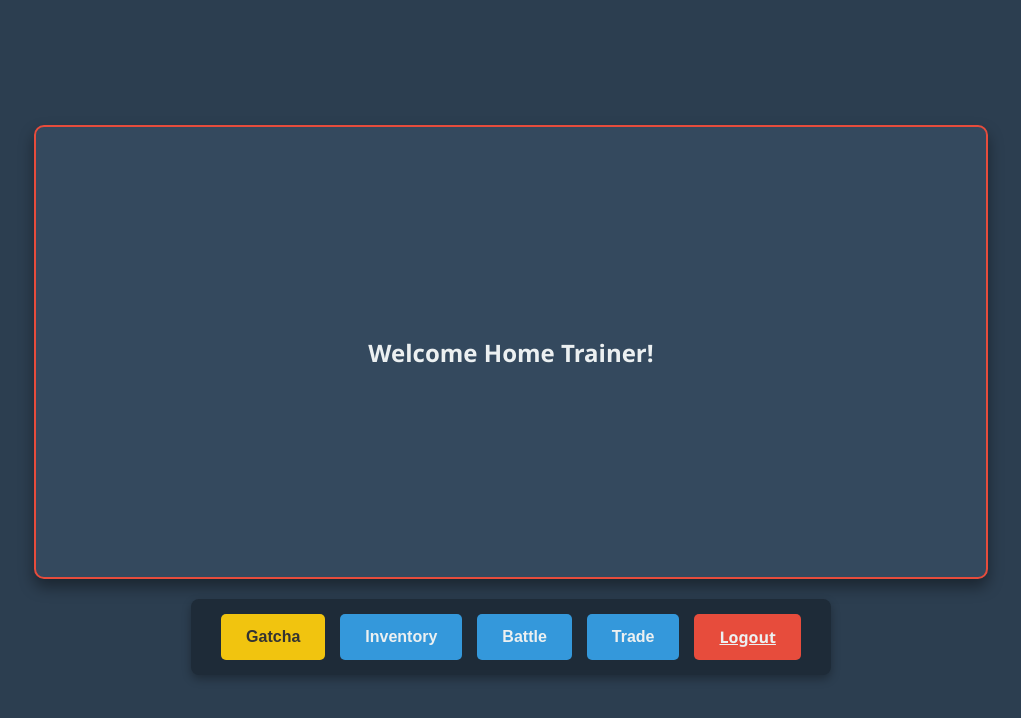
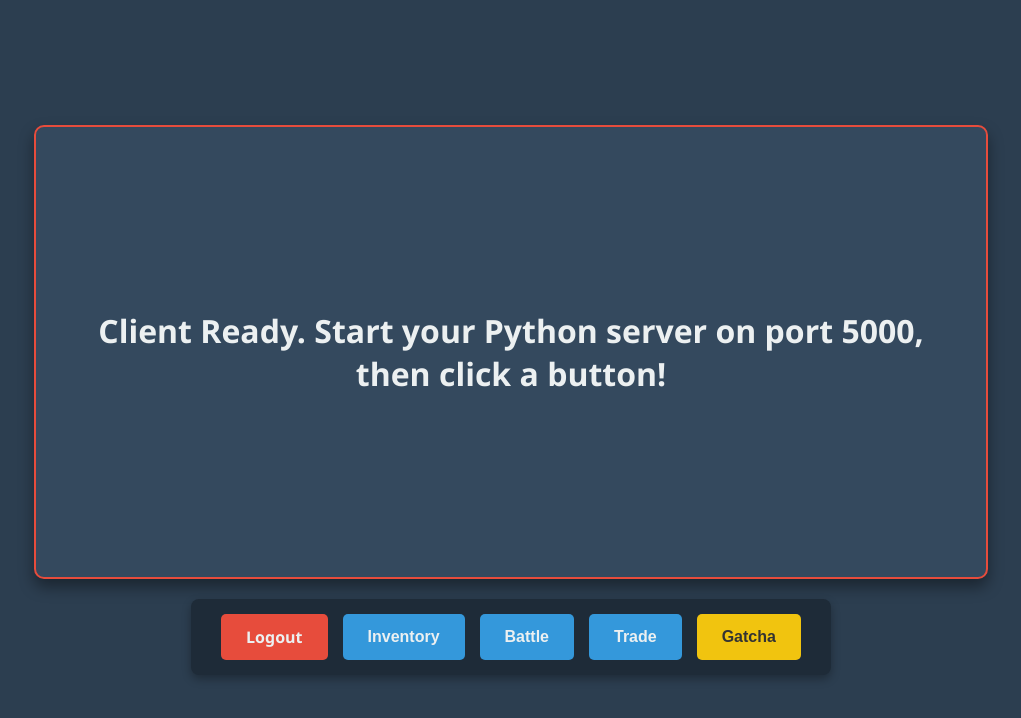
Before and after one commit to PhuLNguyen/Pokemon-Nexus, a Flask app: page /home in a window 1280 px wide. Shown: the top 718 px of the page, without its empty margins (129-1150 px from the left). Run offline with Flask 3, Linux system fonts and the light colour scheme; some libraries are stand-ins or nearby versions.

Commit message:
1. updated home.html to separate client and server code 2. manually tested: gatcha function without mongodb.

```diff
--- a/web/app.py
+++ b/web/app.py
@@ -111,6 +111,7 @@ def run_gatcha():
 
     # Define a pool of possible gatcha pulls
     # Add the player's email to associate the Pokemon with the user
+    """
     gatcha_pool = [
         {"player":session("email"), "name": "Squirtle", "atk": 48, "def": 65, "hp": 44, "image": "https://raw.githubusercontent.com/PokeAPI/sprites/master/sprites/pokemon/7.png"},
         {"player":session("email"), "name": "Jigglypuff", "atk": 45, "def": 20, "hp": 115, "image": "https://raw.githubusercontent.com/PokeAPI/sprites/master/sprites/pokemon/39.png"},
@@ -122,6 +123,16 @@ def run_gatcha():
 
     # Save the new Pokemon to the database
     mongo.db.pokemon.insert_one(new_pokemon)
+    """
+
+    gatcha_pool = [
+        {"name": "Squirtle", "atk": 48, "def": 65, "hp": 44, "image": "https://raw.githubusercontent.com/PokeAPI/sprites/master/sprites/pokemon/7.png"},
+        {"name": "Jigglypuff", "atk": 45, "def": 20, "hp": 115, "image": "https://raw.githubusercontent.com/PokeAPI/sprites/master/sprites/pokemon/39.png"},
+        {"name": "Snorlax", "atk": 110, "def": 65, "hp": 160, "image": "https://raw.githubusercontent.com/PokeAPI/sprites/master/sprites/pokemon/143.png"}
+    ]
+
+    # Select a random Pokemon from the pool
+    new_pokemon = random.choice(gatcha_pool)
 
     # Return the newly caught Pokemon data
     return jsonify({"message": "Gatcha successful!", "new_pokemon": new_pokemon})
--- a/web/templates/home.html
+++ b/web/templates/home.html
@@ -3,31 +3,31 @@
 <head>
     <meta charset="UTF-8">
     <meta name="viewport" content="width=device-width, initial-scale=1.0">
-    <title>Dynamic Game Menu</title>
+    <title>Game Client</title>
     <style>
+        /* CSS from previous response remains the same for styling */
         body {
             font-family: 'Segoe UI', Tahoma, Geneva, Verdana, sans-serif;
             display: flex;
-            flex-direction: column; /* Stack action and menu areas */
+            flex-direction: column;
             justify-content: center;
             align-items: center;
             min-height: 100vh;
             margin: 0;
-            background-color: #2c3e50; /* Darker background for a game feel */
+            background-color: #2c3e50;
             color: #ecf0f1;
         }
 
-        /* --- Action Container (The Main Display Area) --- */
         #action-container {
             width: 80%;
             max-width: 900px;
             min-height: 400px;
-            margin-bottom: 20px; /* Space between action and menu */
+            margin-bottom: 20px;
             padding: 25px;
             background-color: #34495e;
             border-radius: 10px;
             box-shadow: 0 8px 15px rgba(0, 0, 0, 0.4);
-            border: 2px solid #e74c3c; /* A game border */
+            border: 2px solid #e74c3c;
             display: flex;
             flex-direction: column;
             align-items: center;
@@ -35,10 +35,9 @@
             text-align: center;
         }
 
-        /* --- Menu Container (The Buttons) --- */
         .menu-container {
             display: flex;
-            flex-direction: row; /* Horizontal button layout */
+            flex-direction: row;
             gap: 15px;
             padding: 15px 30px;
             background-color: #1e2b38;
@@ -56,11 +55,13 @@
             border-radius: 5px;
             cursor: pointer;
             transition: background-color 0.2s ease, transform 0.1s ease;
+            text-decoration: none;
+            display: inline-block;
+            text-align: center;
         }
 
-        /* Specific styles for different button vibes */
-        #logout-btn { background-color: #e74c3c; } /* Red */
-        #gatcha-btn { background-color: #f1c40f; color: #333; } /* Yellow/Gold */
+        #logout-btn { background-color: #e74c3c; }
+        #gatcha-btn { background-color: #f1c40f; color: #333; }
 
         .menu-button:hover {
             background-color: #2980b9;
@@ -73,7 +74,6 @@
 
         .menu-button:active { transform: translateY(0); }
 
-        /* Styles for content inside the action container */
         .pokemon-card {
             background: #fff;
             color: #333;
@@ -103,53 +103,41 @@
 <body>
 
     <div id="action-container">
-        <h1>Welcome! Select a menu option to begin.</h1>
-        <p>This is where the dynamic content will appear.</p>
+        <h1>Welcome! Please connect to the server (port 5000).</h1>
     </div>
 
     <div class="menu-container">
-		<button id="gatcha-btn" class="menu-button" data-action="gatcha">Gatcha</button>
-        <button id="inventory-btn" class="menu-button" data-action="inventory">Inventory</button>
-        <button id="battle-btn" class="menu-button" data-action="battle">Battle</button>
-        <button id="trade-btn" class="menu-button" data-action="trade">Trade</button>
         <a id="logout-btn" class="menu-button" href="/">Logout</a>
-	</div>
+
+        <button id="inventory-btn" class="menu-button" data-endpoint="inventory">Inventory</button>
+        <button id="battle-btn" class="menu-button" data-endpoint="battle">Battle</button>
+        <button id="trade-btn" class="menu-button" data-endpoint="trade">Trade</button>
+        <button id="gatcha-btn" class="menu-button" data-endpoint="gatcha">Gatcha</button>
+    </div>
 
     <script>
         const actionContainer = document.getElementById('action-container');
-        const menuButtons = document.querySelectorAll('.menu-button');
+        const BASE_URL = 'http://localhost:5000/api/';
 
-        // Initial game data state
-        let pokemonList = [
-            { name: "Pikachu", atk: 55, def: 40, hp: 35, image: "https://raw.githubusercontent.com/PokeAPI/sprites/master/sprites/pokemon/25.png" },
-            { name: "Bulbasaur", atk: 49, def: 49, hp: 45, image: "https://raw.githubusercontent.com/PokeAPI/sprites/master/sprites/pokemon/1.png" },
-            { name: "Charmander", atk: 52, def: 43, hp: 39, image: "https://raw.githubusercontent.com/PokeAPI/sprites/master/sprites/pokemon/4.png" }
-        ];
+        // --- Renderer Functions ---
 
-        // Function to handle the Gatcha logic
-        function handleGatcha() {
-            // Simple random selection from the list
-            const randomIndex = Math.floor(Math.random() * pokemonList.length);
-            const newPokemon = pokemonList[randomIndex];
-
-            // To simulate a 'new' catch, we'll just show the one we pulled.
-            // In a real app, you would fetch a new one and add it to the list.
-
+        function renderGatchaResult(data) {
+            const p = data.new_pokemon;
             return `
                 <div class="pokemon-card">
-                    <h2>🎉 Gatcha Pull! You Got: ${newPokemon.name}! 🎉</h2>
-                    <img src="${newPokemon.image}" alt="${newPokemon.name}">
+                    <h2>🎉 Gatcha Pull! You Got: ${p.name}! 🎉</h2>
+                    <img src="${p.image}" alt="${p.name}">
                     <ul class="stat-list">
-                        <li><strong>HP:</strong> ${newPokemon.hp}</li>
-                        <li><strong>ATK:</strong> ${newPokemon.atk}</li>
-                        <li><strong>DEF:</strong> ${newPokemon.def}</li>
+                        <li><strong>HP:</strong> ${p.hp}</li>
+                        <li><strong>ATK:</strong> ${p.atk}</li>
+                        <li><strong>DEF:</strong> ${p.def}</li>
                     </ul>
+                    <p style="margin-top: 15px;">**This Pokémon has been added to your Inventory!**</p>
                 </div>
             `;
         }
 
-        // Function to handle the Inventory logic
-        function handleInventory() {
+        function renderInventory(pokemonList) {
             if (pokemonList.length === 0) {
                 return `<h2>Inventory Empty</h2><p>You haven't caught any Pokemon yet!</p>`;
             }
@@ -172,40 +160,81 @@
             `;
         }
 
-        // Main function to load content based on the button clicked
-        function loadContent(action) {
-            let content = '';
+        function renderTrade(data) {
+            const tradeList = data.trades.map(trade => `
+                <li><strong>Trade ID ${trade.id}:</strong> Partner: ${trade.partner}, Offering: ${trade.offer}</li>
+            `).join('');
 
-            switch (action) {
-                case 'gatcha':
-                    content = handleGatcha();
-                    break;
-                case 'inventory':
-                    content = handleInventory();
-                    break;
-                case 'battle':
-                    content = '<h2>Battle Queue</h2><p>Searching for opponents...</p><p>You are currently player #5 in the queue.</p>';
-                    break;
-                case 'trade':
-                    content = '<h2>Pending Trades</h2><p>You have 3 pending trade offers.</p><ul><li>Trade with Trainer Red</li><li>Trade with Trainer Blue</li><li>Trade with Gym Leader Brock</li></ul>';
-                    break;
-                default:
-                    content = '<h2>Welcome Home Trainer!</h2>';
-            }
-
-            actionContainer.innerHTML = content;
+            return `
+                <h2>Pending Trades (${data.count} Offers)</h2>
+                <ul style="text-align: left;">${tradeList}</ul>
+                <p>Waiting for your approval...</p>
+            `;
         }
 
-        // Attach event listeners to all menu buttons
-        menuButtons.forEach(button => {
+        function renderBattle(data) {
+            return `
+                <h2>Battle Queue Status</h2>
+                <p>Status: <strong>${data.status}</strong></p>
+                <p>${data.message}</p>
+                <p>Current Queue Position: <strong>#${data.position}</strong></p>
+            `;
+        }
+
+        // --- Main API Caller ---
+
+        async function loadContent(endpoint, method = 'GET') {
+            actionContainer.innerHTML = '<h2>Loading...</h2>';
+
+            try {
+                const response = await fetch(BASE_URL + endpoint, { method: method });
+
+                if (!response.ok) {
+                    throw new Error(`HTTP error! status: ${response.status}`);
+                }
+
+                const data = await response.json();
+
+                let content = '<h2>Content Loaded!</h2>';
+
+                // Determine which renderer to use based on the endpoint
+                if (endpoint === 'inventory') {
+                    content = renderInventory(data);
+                } else if (endpoint === 'gatcha') {
+                    content = renderGatchaResult(data);
+                } else if (endpoint === 'trade') {
+                    content = renderTrade(data);
+                } else if (endpoint === 'battle') {
+                    content = renderBattle(data);
+                }
+
+                actionContainer.innerHTML = content;
+
+            } catch (error) {
+                actionContainer.innerHTML = `<h2>Server Error 🚨</h2><p>Could not connect to the server or process the request.</p><p>Error: ${error.message}</p>`;
+                console.error("Fetch error:", error);
+            }
+        }
+
+        // --- Event Listeners ---
+
+        const dynamicButtons = document.querySelectorAll('.menu-container button');
+        dynamicButtons.forEach(button => {
             button.addEventListener('click', () => {
-                const action = button.getAttribute('data-action');
-                loadContent(action);
+                const endpoint = button.getAttribute('data-endpoint');
+                let method = 'GET';
+
+                // Gatcha is a POST request because it changes the database state
+                if (endpoint === 'gatcha') {
+                    method = 'POST';
+                }
+
+                loadContent(endpoint, method);
             });
         });
 
-		// Load default content on page load
-        loadContent('Welcome!');
+        // Initial message on load
+        actionContainer.innerHTML = '<h1>Client Ready. Start your Python server on port 5000, then click a button!</h1>';
     </script>
 </body>
 </html>
```
